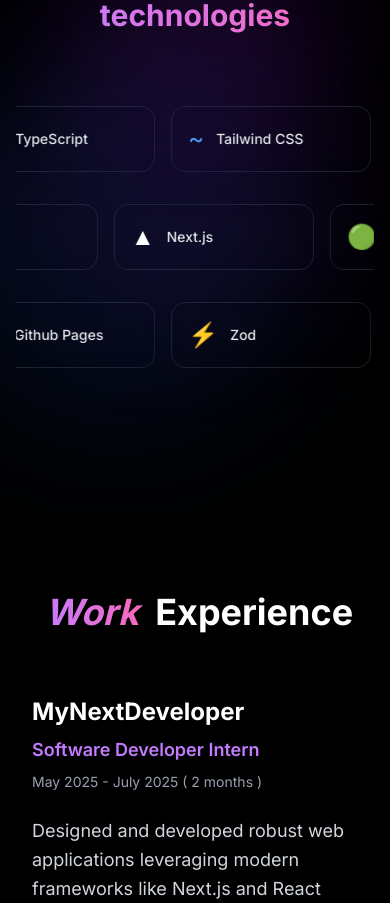
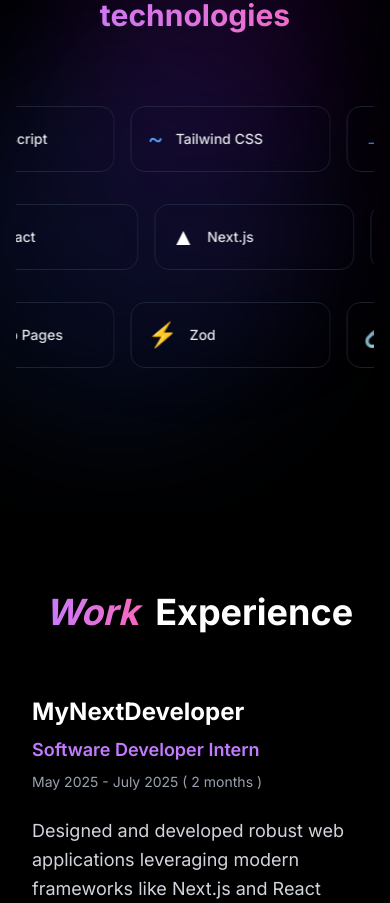
Before and after one commit to ab-sc4t/ayush-bansal-portfolio, a Next.js app: page / in a window 390 px wide. Shown: the part 1694-2597 px from the top of the page. Built offline with nearby package versions, Linux system fonts and the light colour scheme.

Commit message:
tech stack scroll speed

```diff
--- a/components/passionate-about.tsx
+++ b/components/passionate-about.tsx
@@ -1,10 +1,24 @@
 "use client"
 
-import React from "react"
+import React, { useState, useEffect } from "react"
 import techStackData from "@/data/tech-stack.json"
 
 export function PassionateAbout() {
     const techRows = techStackData.techRows
+    const [isMobile, setIsMobile] = useState(false)
+    const [isTablet, setIsTablet] = useState(false)
+
+    useEffect(() => {
+        const checkScreenSize = () => {
+            setIsMobile(window.innerWidth < 768)
+            setIsTablet(window.innerWidth >= 768 && window.innerWidth < 1024)
+        }
+
+        checkScreenSize()
+        window.addEventListener('resize', checkScreenSize)
+
+        return () => window.removeEventListener('resize', checkScreenSize)
+    }, [])
 
     const directions = ["right-to-left", "left-to-right", "right-to-left"]
 
@@ -31,7 +45,7 @@ export function PassionateAbout() {
                                 className={`flex gap-4 animate-marquee ${directions[rowIndex] === "left-to-right" ? "animate-marquee-reverse" : "animate-marquee"
                                     }`}
                                 style={{
-                                    animationDuration: "20s",
+                                    animationDuration: isMobile ? "12s" : isTablet ? "10s" : "20s",
                                     animationIterationCount: "infinite",
                                     animationTimingFunction: "linear"
                                 }}
```
Lines whose indentation alone changed are shown as unchanged.
